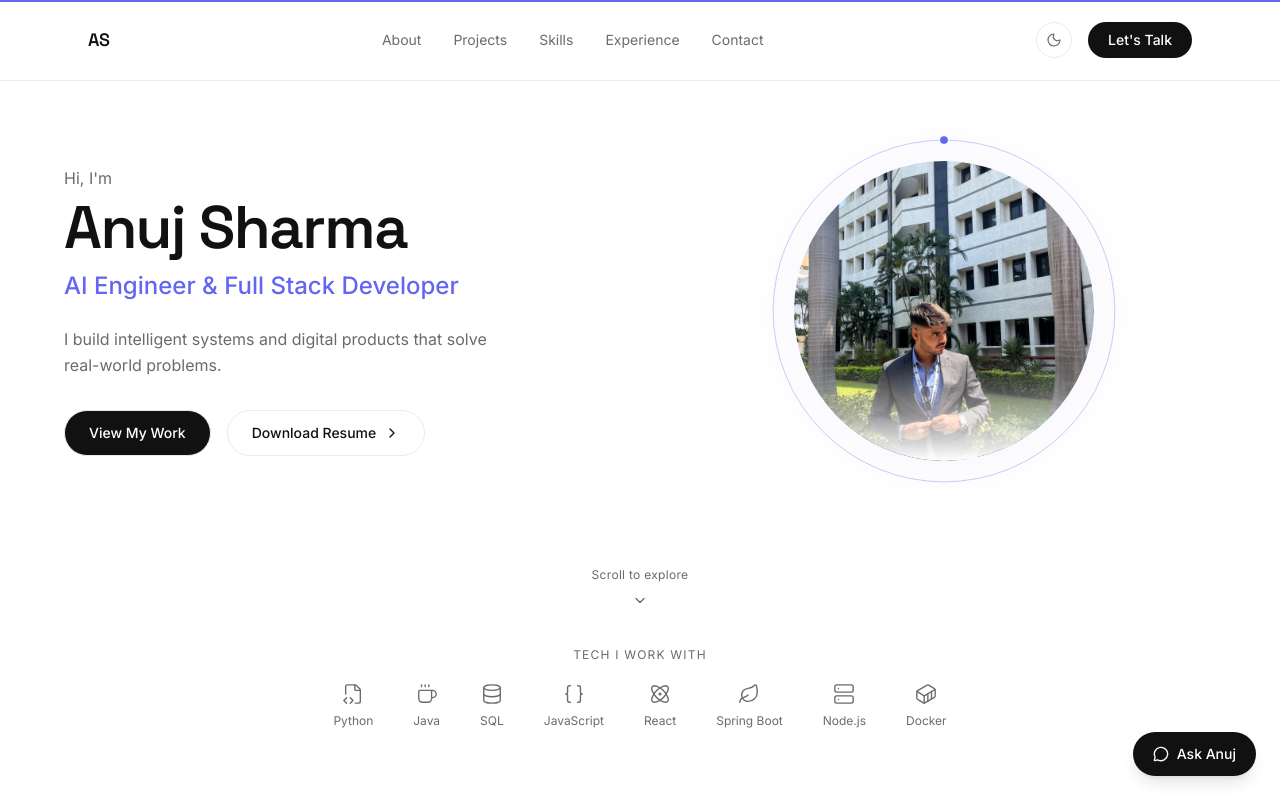
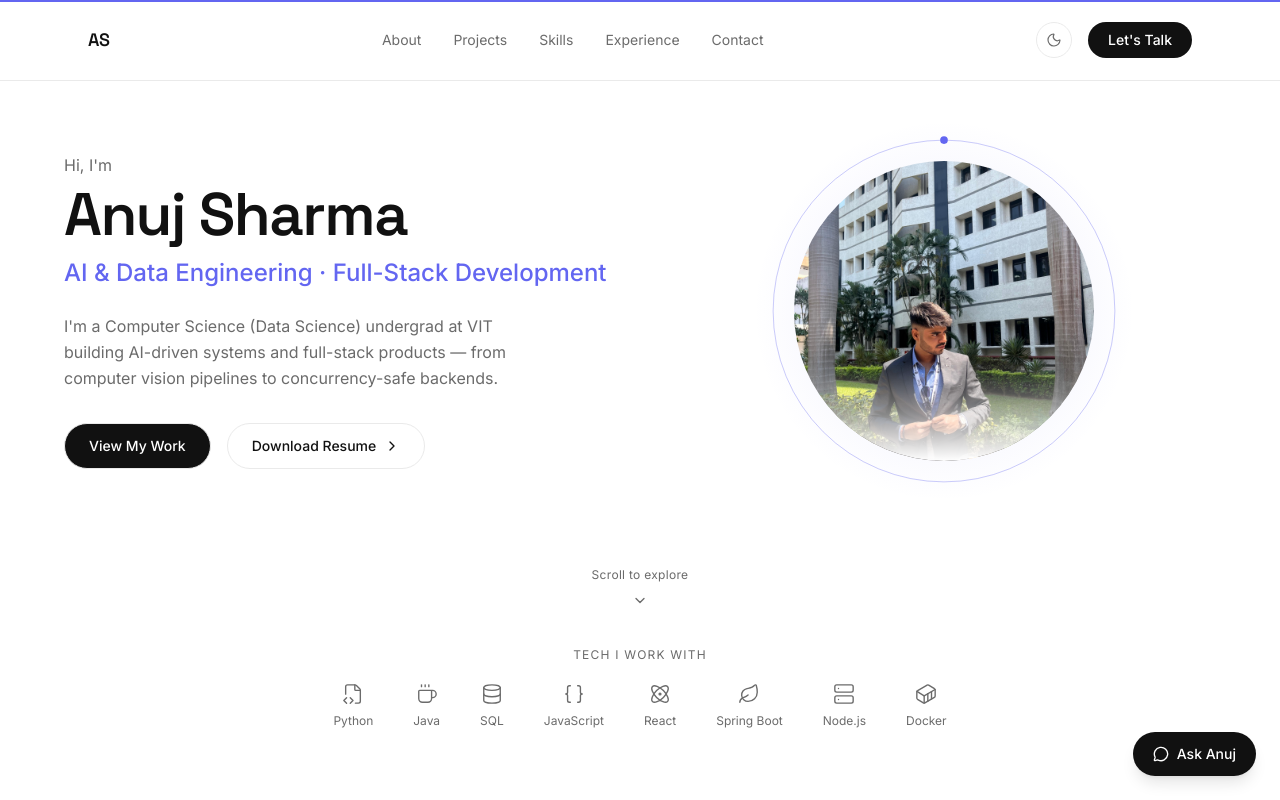
Before and after one commit to anujsh2004/Portfolio, a Next.js app: page / in a window 1280 px wide. Shown: the top 800 px of the page. Built offline with nearby package versions, Linux system fonts and the light colour scheme.

Commit message:
Update hero title and description copy

```diff
--- a/src/content/hero.ts
+++ b/src/content/hero.ts
@@ -18,9 +18,9 @@ export interface TechStackItem {
 export const hero = {
   greeting: "Hi, I'm",
   name: "Anuj Sharma",
-  title: "AI Engineer & Full Stack Developer",
+  title: "AI & Data Engineering · Full-Stack Development",
   description:
-    "I build intelligent systems and digital products that solve real-world problems.",
+    "I'm a Computer Science (Data Science) undergrad at VIT building AI-driven systems and full-stack products — from computer vision pipelines to concurrency-safe backends.",
   primaryButton: { label: "View My Work", href: "#projects" },
   secondaryButton: { label: "Download Resume", href: "/resume/anuj-sharma-resume.pdf" },
   scrollHint: "Scroll to explore",
```
